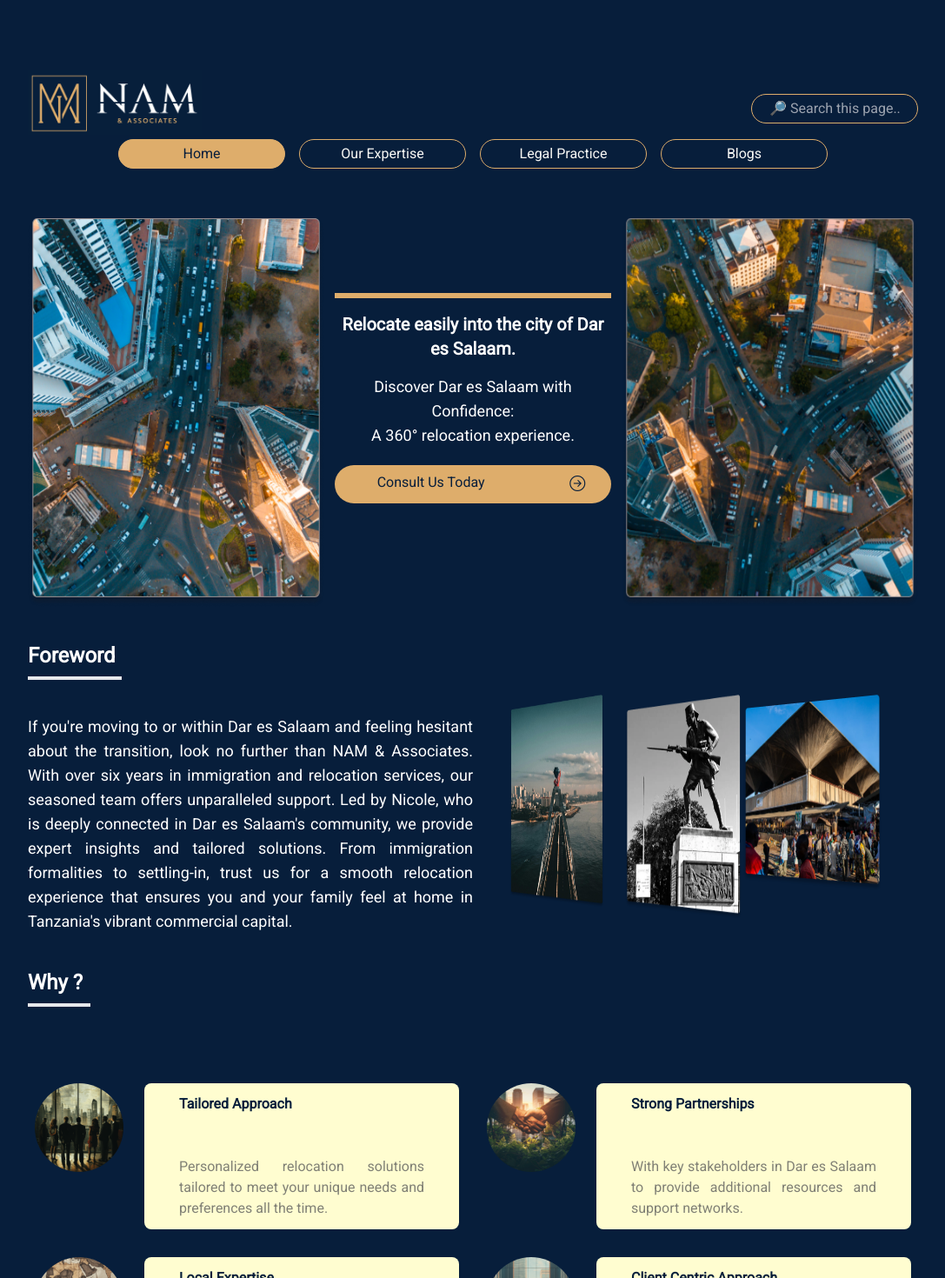
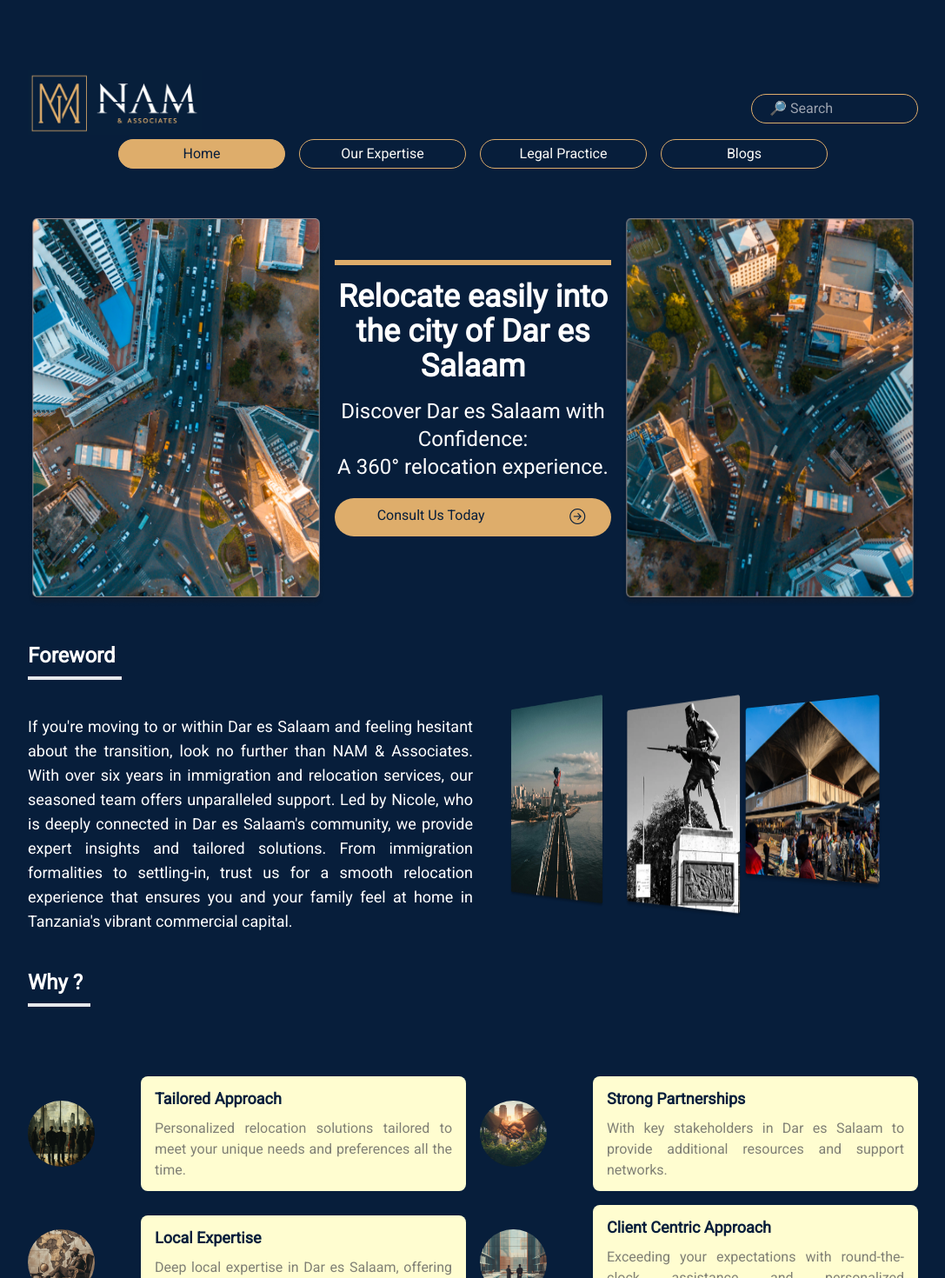
Before and after one commit to genie360s/nam-website, a Next.js app in the folder nam/: page / in a window 1280 px wide. Shown: the top 1470 px of the page at 87% size, without its empty margins (96-1183 px from the left). Built offline with nearby package versions, Linux system fonts and the light colour scheme; a web font is replaced by a local one.

Commit message:
minor changes

```diff
--- a/nam/src/app/components/searchBar.tsx
+++ b/nam/src/app/components/searchBar.tsx
@@ -6,7 +6,7 @@ interface SearchBarProps {
 }
 
 const SearchBar: React.FC<SearchBarProps> = ({
-  placeholder = "🔎 Search this page...",
+  placeholder = "🔎 Search",
   searchHandler, // Add the optional searchHandler prop
 }) => {
   const [query, setQuery] = useState<string>("");
--- a/nam/src/app/components/whyCard.tsx
+++ b/nam/src/app/components/whyCard.tsx
@@ -1,5 +1,3 @@
-//components/whyCard.tsx
-
 // components/WhyCard.tsx
 
 interface WhyCardProps {
@@ -10,28 +8,23 @@ interface WhyCardProps {
 
 export default function WhyCard({ imageUrl, title, description }: WhyCardProps) {
   return (
-      <div className="grid grid-cols-2 sm:grid-cols-4">
+    <div className="grid grid-cols-1 sm:grid-cols-4 gap-4 items-center">
       {/* Circular Image Section */}
       <div
-          className="col-span-1 m-2 w-[8vw] h-[8vw] bg-cover rounded-full hidden sm:block"
+        className="w-16 h-16 sm:w-[6vw] sm:h-[6vw] bg-cover rounded-full hidden sm:block"
         style={{ backgroundImage: `url(${imageUrl})` }}
       ></div>
 
       {/* Text Content Section */}
-        <div className="col-span-3 m-2 bg-card-bg rounded-lg ">
-          <div className="grid grid-rows-2 px-5 py-3">
+      <div className="col-span-3 bg-card-bg rounded-lg px-4 py-3">
+        <div className="space-y-2">
           {/* Title */}
-            <div className="row font-semibold text-brand-blue  px-5   ">
-              <p className="searchable">
-              {title}
-              </p>
+          <div className="font-semibold text-brand-blue text-lg">
+            <p className="searchable">{title}</p>
           </div>
           {/* Description */}
-            <div className="row text-justify w-full  text-card-grey px-5 -mt-[1vh] sm:mt-0 text-base ">
-              <p className="searchable">
-              {description}
-              </p>
-
+          <div className="text-justify text-card-grey text-base">
+            <p className="searchable">{description}</p>
           </div>
         </div>
       </div>
--- a/nam/src/app/page.tsx
+++ b/nam/src/app/page.tsx
@@ -53,10 +53,10 @@ export default function Home() {
         <div className=" flex items-center  w-full   px-3">
           <div className=" mb-8  mx-auto">
             <div className="mx-auto bg-brand-copper w-full h-[1vh] lg:h-[0.7vh]"></div>
-            <div className="mx-auto font-semibold md:text-lg text-2xl lg:text-lg  xl:text-xl w-full text-center mt-4 ">
-              Relocate easily into the city of Dar es Salaam.
+            <div className="mx-auto font-semibold md:text-lg text-xl lg:text-lg  xl:text-4xl w-full text-center mt-4 ">
+              Relocate easily into the city of Dar es Salaam
             </div>
-            <div className="mx-auto font-normal text-base xl:text-lg w-full text-center mt-4 ">
+            <div className="mx-auto font-normal text-base xl:text-2xl w-full text-center mt-4 ">
               <p className="searchable">Discover Dar es Salaam with Confidence: <br /> A 360° relocation
               experience.</p>
 
```
Lines whose indentation alone changed are shown as unchanged.
